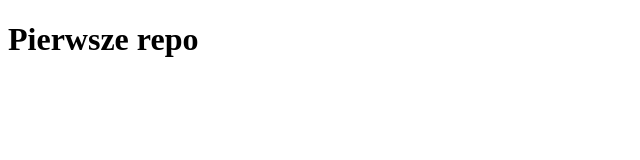
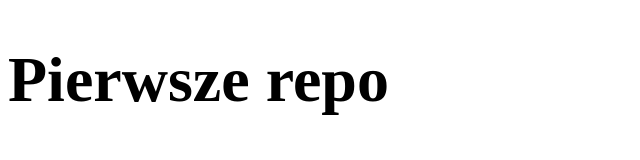
Before and after one commit to rruski/project-2, a plain HTML site: page index.html in a window 1280 px wide. Shown: the whole page, without its empty margins (0-640 px from the left). Drawn offline with Linux system fonts and the light colour scheme.

Commit message:
add css body and link in html

```diff
--- a/index.html
+++ b/index.html
@@ -5,6 +5,7 @@
     <meta name="viewport" content="width=device-width, initial-scale=1.0">
     <meta http-equiv="X-UA-Compatible" content="ie=edge">
     <title>Document</title>
+    <link rel="stylesheet" href="style.css">
 </head>
 <body>
     <h1>Pierwsze repo</h1>
--- a/style.css
+++ b/style.css
@@ -1,3 +1,7 @@
 h1{
     font-size: 4rem;
 }
+
+body{
+    width: 100%;
+}
```
